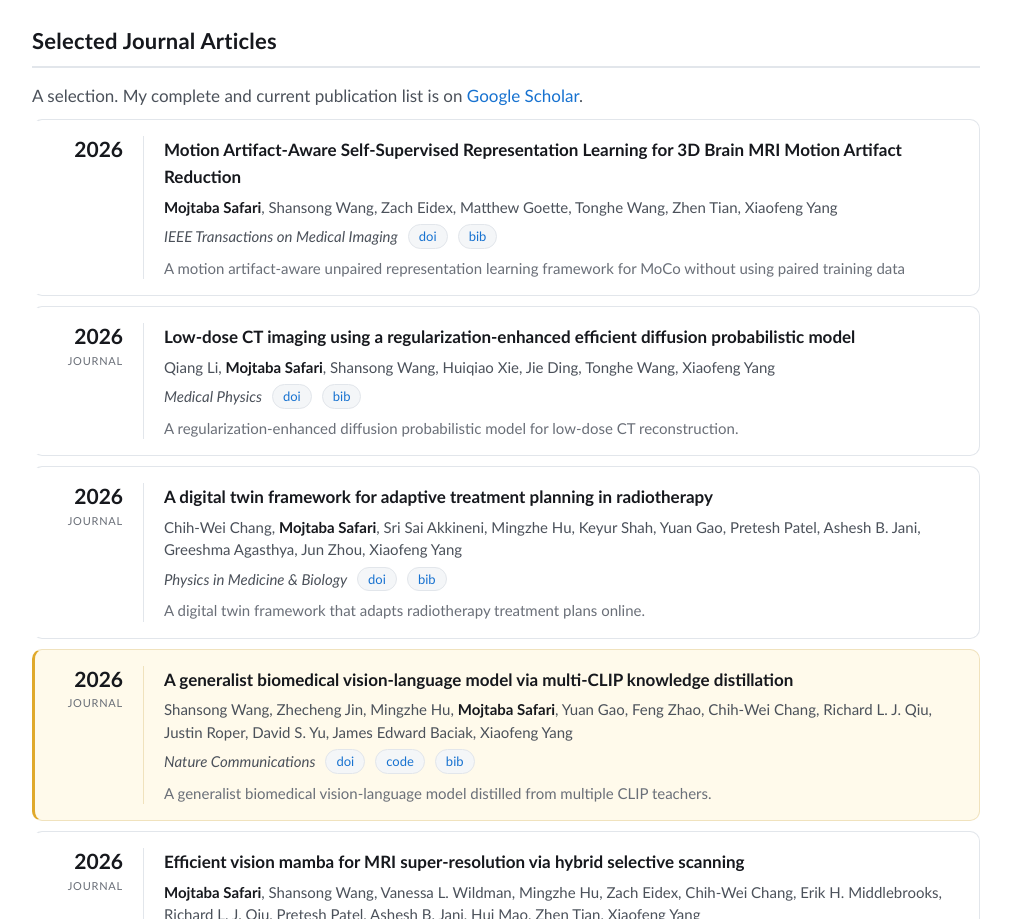
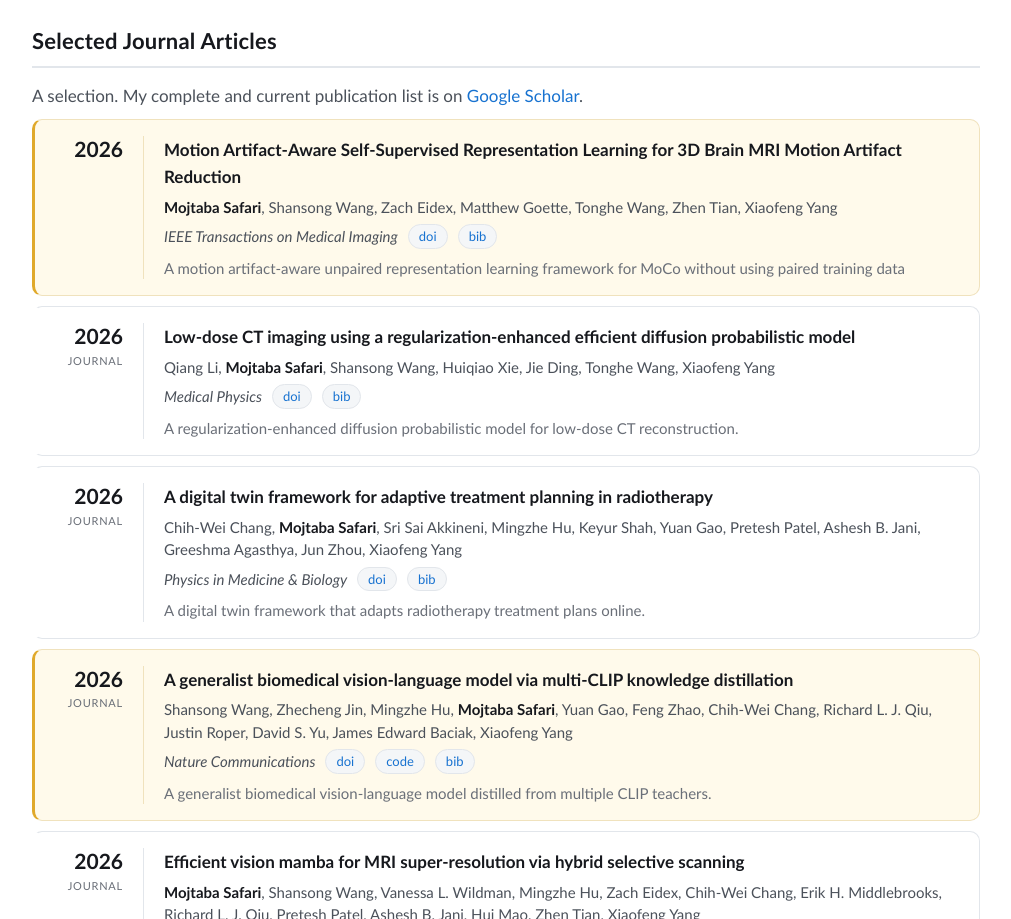
Before and after one commit to mosaf/mosaf.github.io, a plain HTML site: page index.html in a window 1280 px wide. Shown: the part 1217-2136 px from the top of the page, without its empty margins (134-1145 px from the left). Drawn offline with Linux system fonts and the light colour scheme.

Commit message:
Add <short paper name>

```diff
--- a/index.html
+++ b/index.html
@@ -191,7 +191,7 @@
             </tr>
           </tbody></table>
           <ul class="pub-list" data-generated="journal">
-            <li class="pub-item">
+            <li class="pub-item is-highlight">
               <div class="pub-meta">
                 <span class="pub-year">2026</span>
                 <span class="pub-kind"></span>
```
Also changed, not shown: 1 other file.
